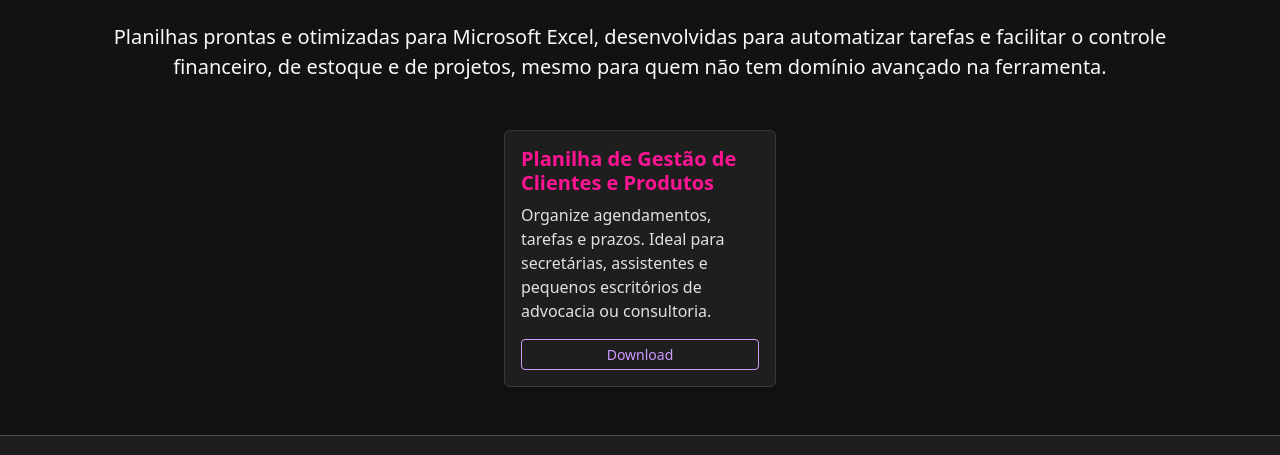
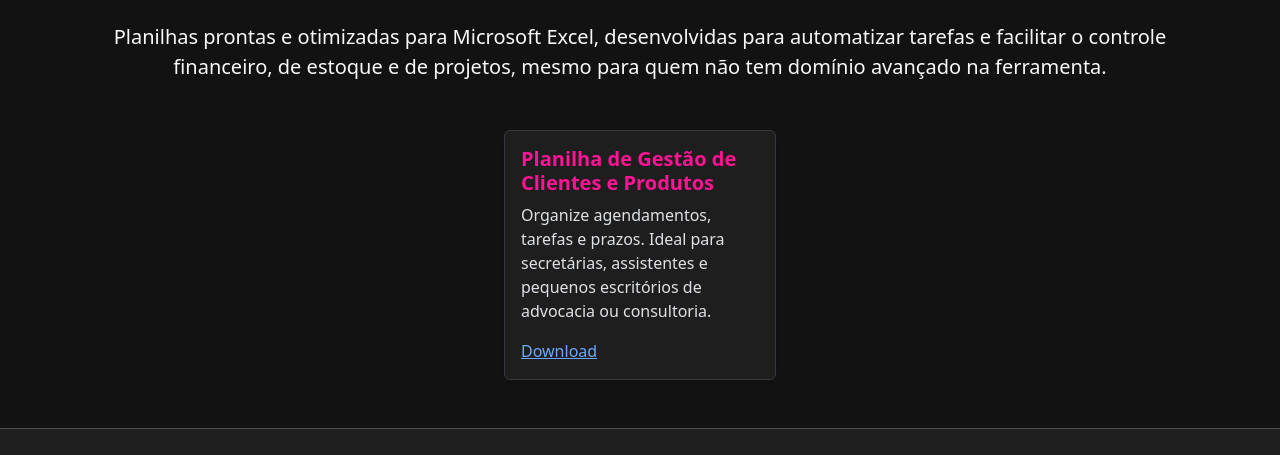
Before and after one commit to flaviobaptista/Hemera, a plain HTML site: page planilhas-excel.html in a window 1280 px wide. Shown: the part 217-672 px from the top of the page. Drawn offline with nearby package versions, Linux system fonts and the light colour scheme.

Commit message:
Update planilhas-excel.html

```diff
--- a/planilhas-excel.html
+++ b/planilhas-excel.html
@@ -87,13 +87,11 @@
       <div class="card-main">
         <div class="card h-100 shadow-sm">
           <div class="card-body d-flex flex-column justify-content-evenly">
-            <h5 class="card-title fw-bold" style="color: var(--color-secondary);">Planilha de Gestão de Clientes e
-              Produtos
+            <h5 class="card-title fw-bold" style="color: var(--color-secondary);">Planilha de Gestão de Clientes e Produtos
             </h5>
             <p class="card-text">Organize agendamentos, tarefas e prazos. Ideal para secretárias, assistentes e pequenos
               escritórios de advocacia ou consultoria.</p>
-            <a href="assets/planilhas/comercio/Comercio.zip" class="btn btn-sm btn-outline-primary"
-              download="Comercio.zip" id="linkDownload">Download</a>
+            <a href="https://flaviobaptista.github.io/Hemera/assets/planilhas/comercio/Comercio.xlsm">Download</a>
           </div>
         </div>
       </div>
@@ -187,7 +185,7 @@
 
   <!-- Script personalizado -->
   <script src="js/script.js"></script>
-  <script src="js/time.js"></script>
+   <script src="js/time.js"></script>
 </body>
 
 </html>
```
